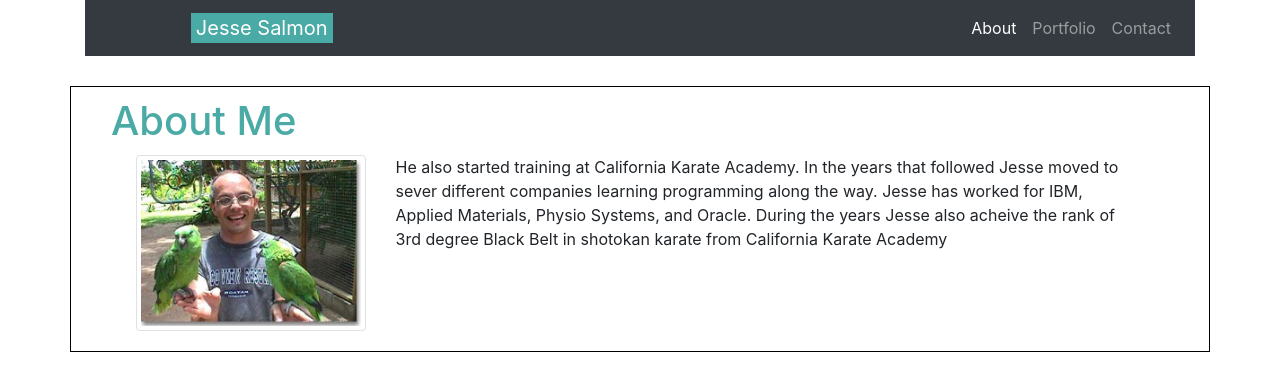
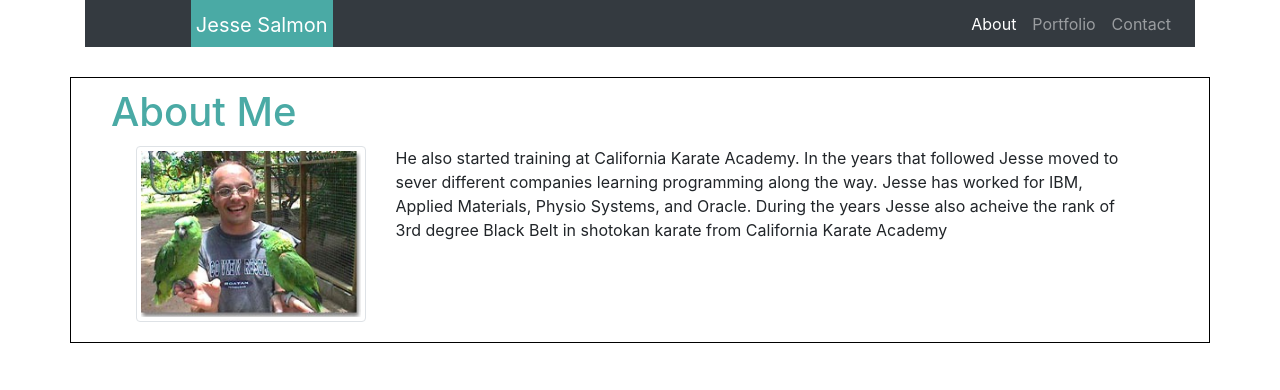
Before and after one commit to jwsalmon/Bootstrap-Portfolio, a plain HTML site: page index.html in a window 1280 px wide. Drawn offline with nearby package versions, Linux system fonts and the light colour scheme.

Commit message:
fix height of logo

```diff
--- a/assets/css/styles.css
+++ b/assets/css/styles.css
@@ -1,11 +1,14 @@
 .navbar-brand{
     background-color: #4aaaa5;
     color: white;
-    padding: 0px 5px 0px 5px;
+    padding: 10px 5px 0px 5px;
+    height: 47px;
 }
 .navbar{
-    /*padding: 0px 0px 0px 0px;*/
-    margin-rignt: 25px;
+    /*padding: 0px 0px 0px 0px;
+    margin-rignt: 25px;*/
+    padding-top: 0px;
+    padding-bottom: 0px;
 }
 .maincontainer{
     margin-top: 30px;
```
